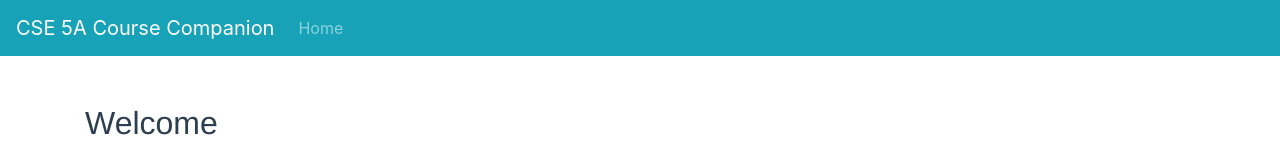
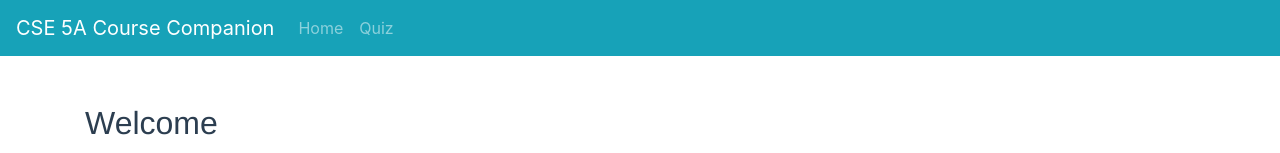
Before and after one commit to UCSD-CSE-210-2018-Fall/cse-5a-course-companion, a Vue app in the folder frontend/: page / in a window 1280 px wide. Shown: the top 153 px of the page. Built offline with nearby package versions, Linux system fonts and the light colour scheme; what vue-uuid would draw is missing.

Commit message:
add navbar item

```diff
--- a/frontend/src/components/Header.vue
+++ b/frontend/src/components/Header.vue
@@ -4,7 +4,8 @@
     <b-navbar-brand href="/">CSE 5A Course Companion</b-navbar-brand>
     <b-collapse is-nav id="nav_collapse">
       <b-navbar-nav>
-        <b-nav-item to="/">Home</b-nav-item>
+        <b-nav-item to="/" exact>Home</b-nav-item>
+        <b-nav-item to="/quiz">Quiz</b-nav-item>
       </b-navbar-nav>
       <!-- Right aligned nav items
       <b-navbar-nav class="ml-auto">
```
